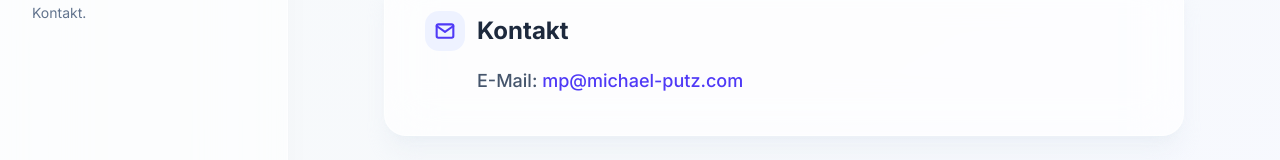
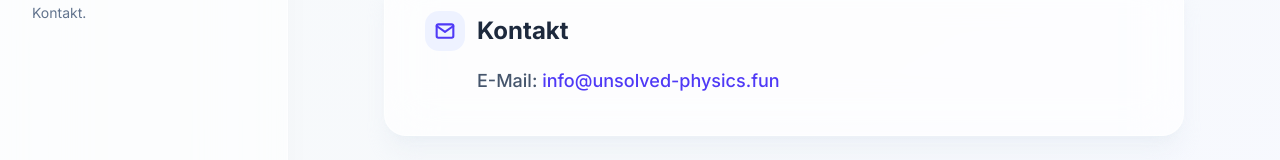
Before and after one commit to IAmMichaelPutz/Unsolved-physics, a Next.js app: page /impressum in a window 1280 px wide. Shown: the part 388-548 px from the top of the page. Built offline with nearby package versions, Linux system fonts and the light colour scheme.

Commit message:
Update contact email in Impressum

```diff
--- a/src/app/impressum/page.tsx
+++ b/src/app/impressum/page.tsx
@@ -40,7 +40,7 @@ export default function ImpressumPage() {
                 Kontakt
               </h2>
               <p className="text-lg text-slate-600 font-medium pl-13">
-                E-Mail: <a href="mailto:mp@michael-putz.com" className="text-indigo-600 hover:text-indigo-500 transition-colors">mp@michael-putz.com</a>
+                E-Mail: <a href="mailto:info@unsolved-physics.fun" className="text-indigo-600 hover:text-indigo-500 transition-colors">info@unsolved-physics.fun</a>
               </p>
             </div>
 
```
